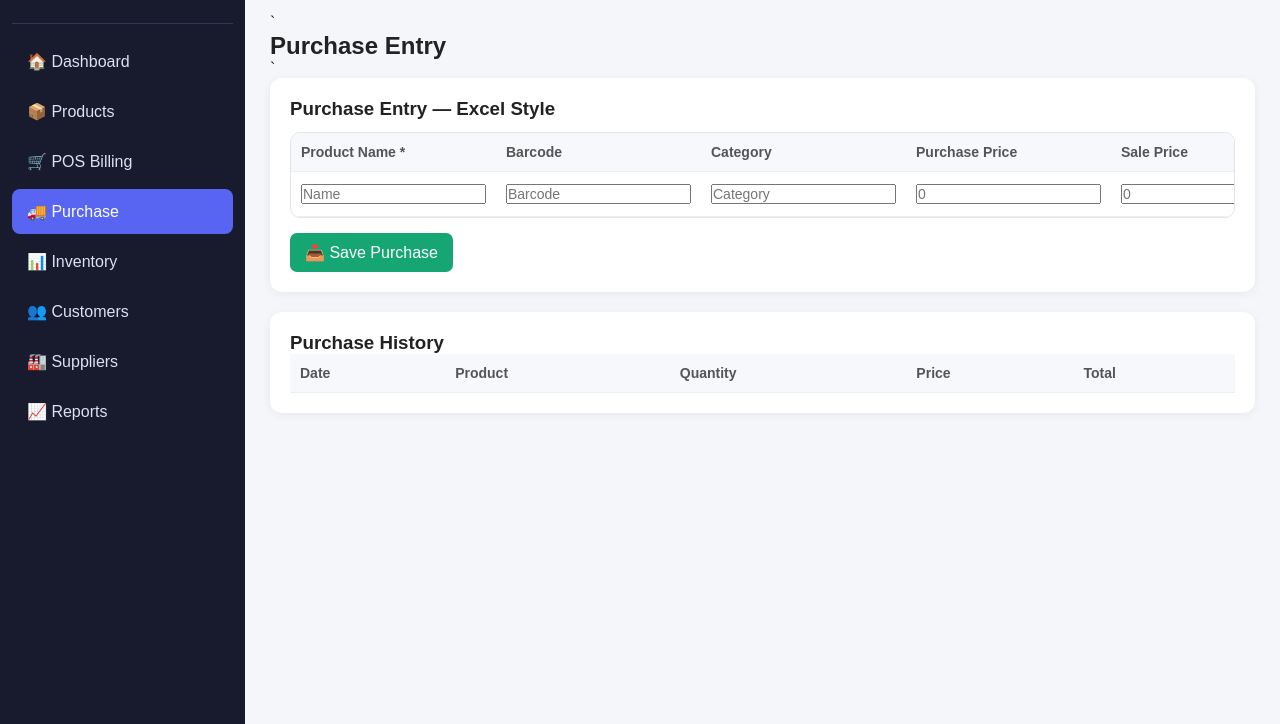
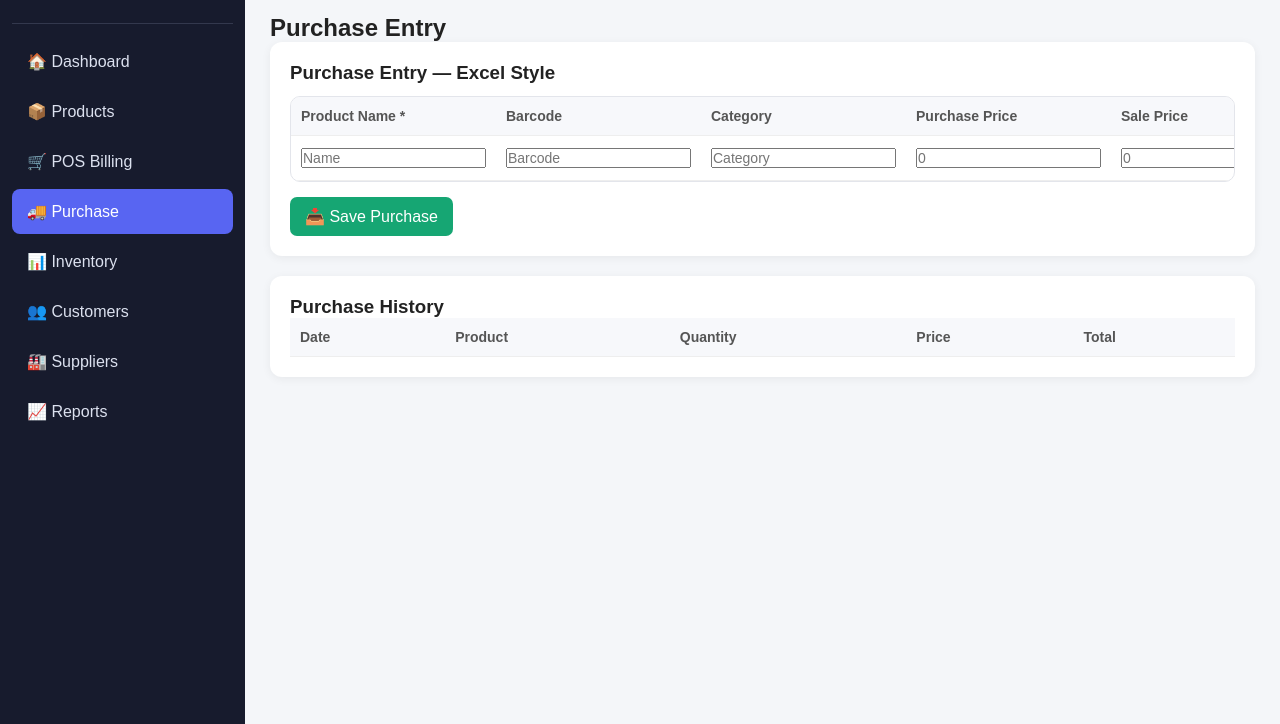
Before and after one commit to rakeshbairagya707-sudo/namita-inventory-app, a plain HTML site: page index.html in a window 1280 px wide. Both pictures are taken after a click on the button "🚚 Purchase". Shown: the part 76-800 px from the top of the page. Drawn offline with Linux system fonts and the light colour scheme.

Commit message:
Update index.html

```diff
--- a/index.html
+++ b/index.html
@@ -155,7 +155,7 @@ th{background:#f7f8fb;color:#555;}
 
 <!-- PURCHASE -->
 <section id="purchase" class="page">
-`<h2>Purchase Entry</h2>`
+<h2>Purchase Entry</h2>
 <div class="panel">
 <h3>Purchase Entry — Excel Style</h3>
 <div class="v2-bulk-wrap" style="margin-top:12px">
```
